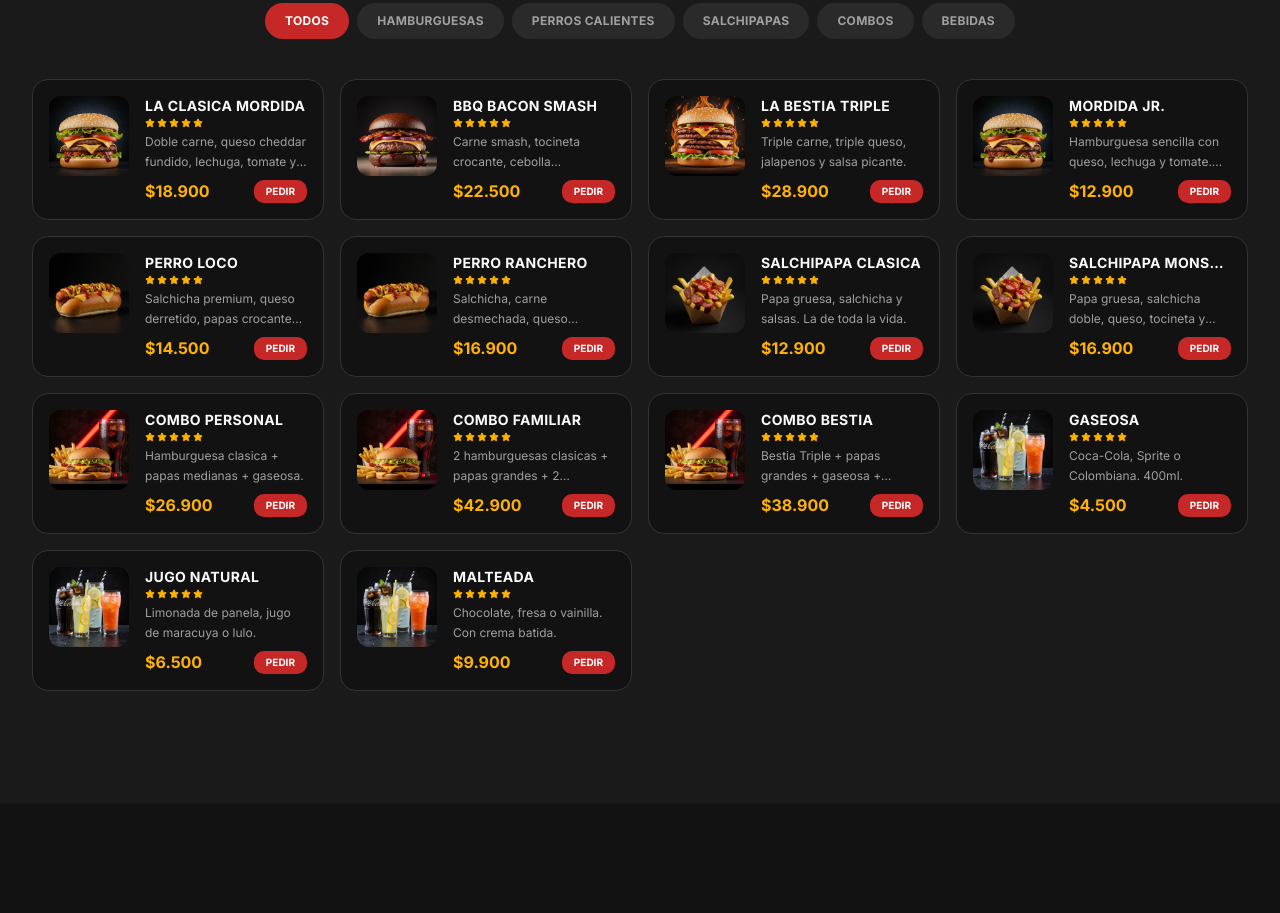
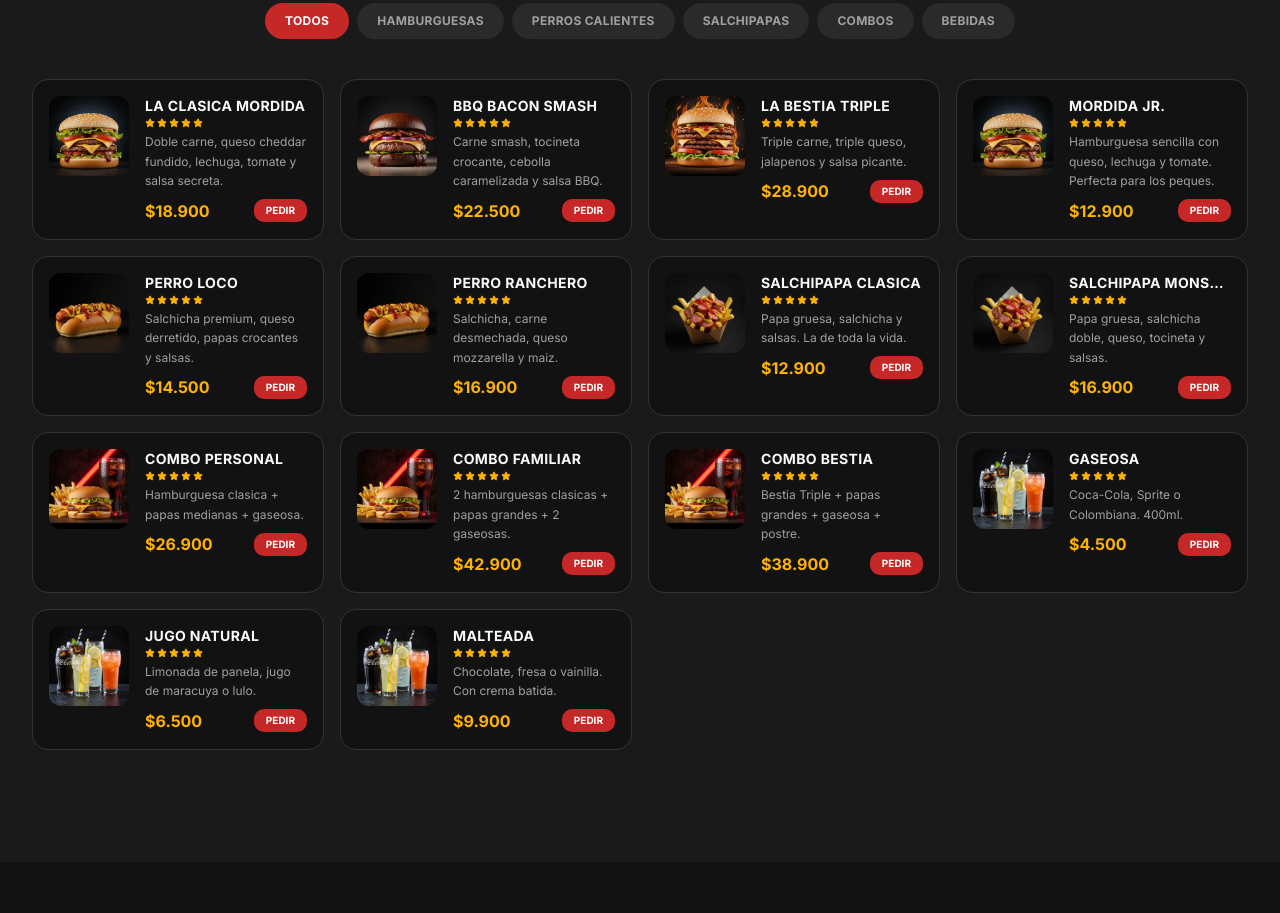
Before and after one commit to GilsanGTrambo69/la-mordida, a Next.js app: page / in a window 1280 px wide. Shown: the part 2480-3393 px from the top of the page. Built offline with nearby package versions, Linux system fonts and the light colour scheme.

Commit message:
webkit-line-clamp eliminado

```diff
--- a/components/full-menu.tsx
+++ b/components/full-menu.tsx
@@ -216,7 +216,7 @@ export function FullMenu() {
                     />
                   ))}
                 </div>
-                <p className="mb-2 text-xs text-muted-foreground leading-relaxed line-clamp-2">
+                <p className="mb-2 text-xs text-muted-foreground leading-relaxed">
                   {item.description}
                 </p>
                 <div className="flex items-center justify-between">
```
